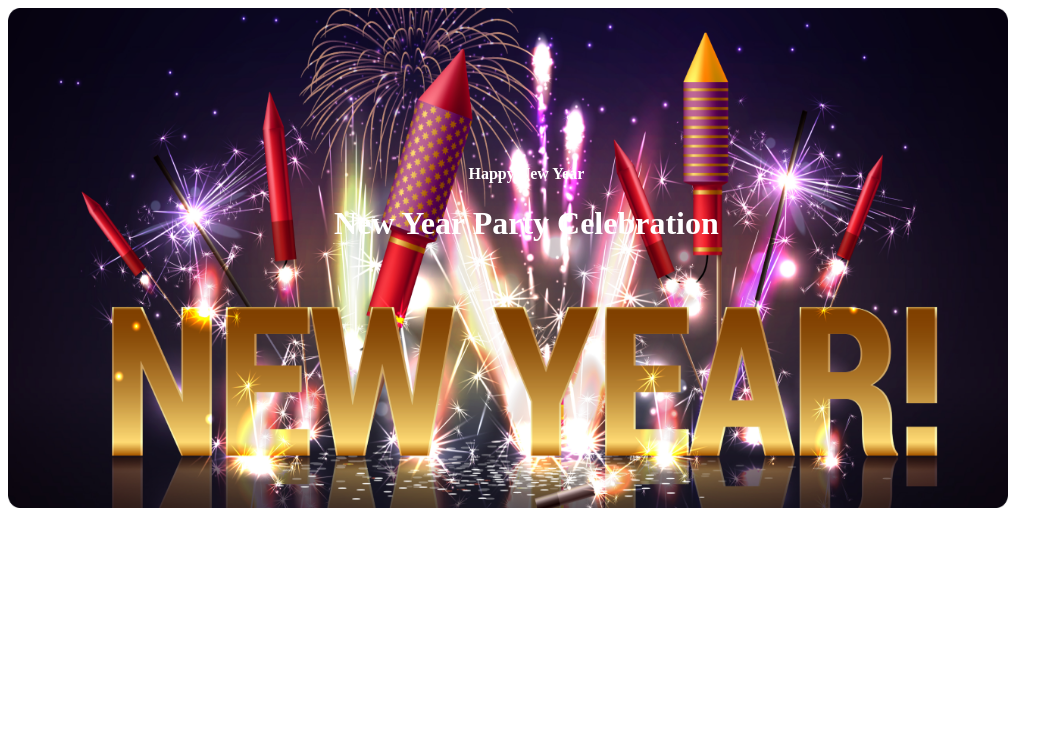
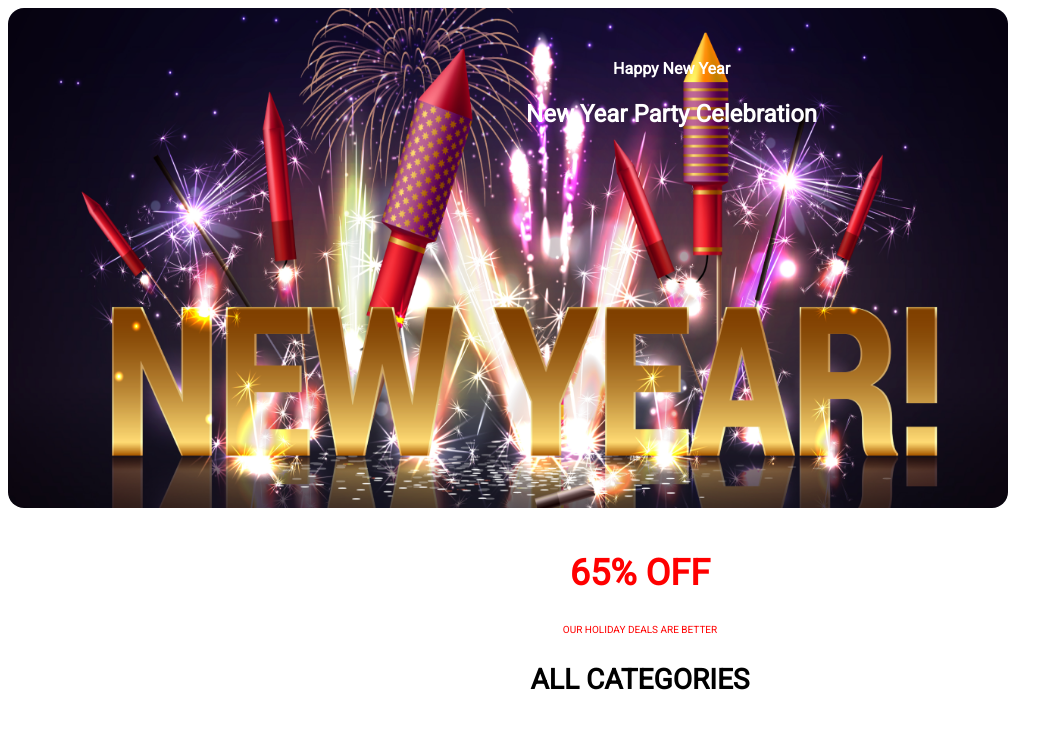
Before and after one commit to ashohana/1st-assignment, a plain HTML site: page index.html in a window 1280 px wide. Shown: the top 731 px of the page, without its empty margins (0-1063 px from the left). Drawn offline with Linux system fonts and the light colour scheme.

Commit message:
added a banner container and images

```diff
--- a/index.html
+++ b/index.html
@@ -4,19 +4,29 @@
     <meta charset="UTF-8">
     <meta name="viewport" content="width=device-width, initial-scale=1.0">
     <title>First Assignment</title>
+    <link rel="preconnect" href="https://fonts.googleapis.com">
+<link rel="preconnect" href="https://fonts.gstatic.com" crossorigin>
+<link href="https://fonts.googleapis.com/css2?family=Nunito&family=Roboto&display=swap" rel="stylesheet">
     <link rel="stylesheet" href="styles.css">
 </head>
 <body>
     <header>
+        <nav>
             <div class="banner-card">
                 <img src="resources/Banner Image.png">
                 <div class="banner-text">
                     <h4 class="banner-greeting">Happy New Year</h4>
                     <h1 class="banner-title">New Year Party Celebration</h1>
+                </div>
+                <div class=" banner-container">
+                    <h2>65% OFF</h2>
+                    <p>OUR HOLIDAY DEALS ARE BETTER</p>
+                    <h3>ALL CATEGORIES</h3>
+                </div>
+                <img src="resources/New Year Photo.png" alt="">
 
-                </div>
             </div>
-
+        </nav>
     </header>
     <main>
 
--- a/styles.css
+++ b/styles.css
@@ -1,3 +1,7 @@
+body{
+    font-family: 'Nunito', sans-serif;
+    font-family: 'Roboto', sans-serif;
+}
 .banner-card{
     position: relative;
 }
@@ -5,12 +9,40 @@
 .banner-card img{
      width: 1000px;
      height: 500px;
+     text-align: center;
+     border-radius: 16px;
+     background: linear-gradient;
 }
  .banner-text{
     position: absolute;
     text-align: center;
-    top:25%;
+    top: 20px;
     left:25%;
+    right: 20%;
     color: white;
     padding: 10px;
+
  }
+ .banner-container{
+    color: red;
+    text-align: center;
+    font-size: 24px;
+    font-weight: 500;
+    padding: 10px;
+ }
+.banner-container p{
+    color: red;
+    text-align: center;
+    font-size: 10px;
+    font-weight: 500;
+}
+ .banner-container h3{
+    color: black;
+    width: 700;
+ }
+.banner-container img{
+    display: flex;
+    border-radius: 5px;
+    width: 200px;
+    height: 500px;
+ }
```
